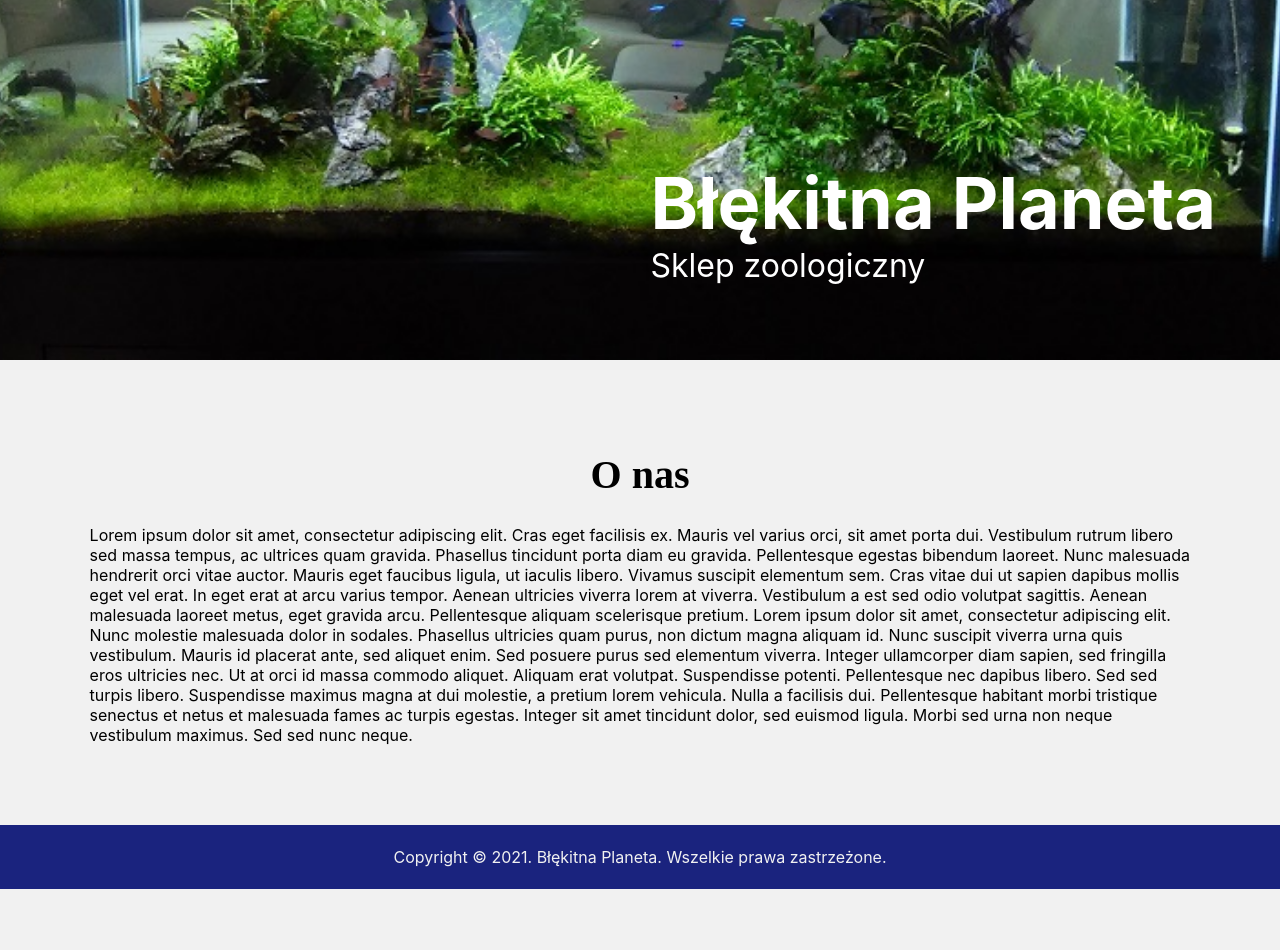
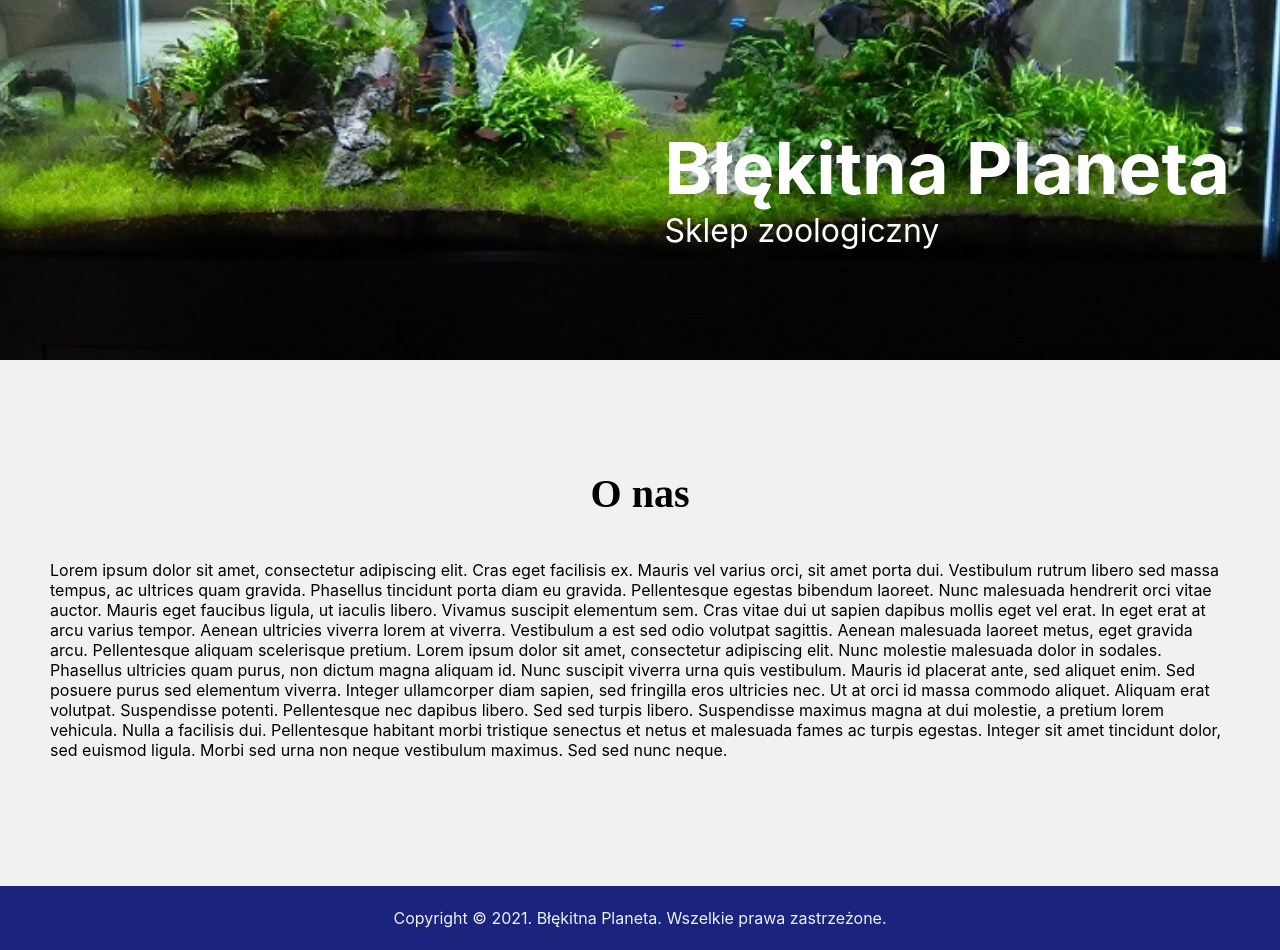
Before and after one commit to michmiku/blekitna-planeta, a Next.js app: page / in a window 1280 px wide. Shown: the part 440-1390 px from the top of the page. Before the commit the page ends 1329 px from the top, so only its background shows below. Built offline with nearby package versions, Linux system fonts and the light colour scheme.

Commit message:
css styles changes

```diff
--- a/components/Articles/Article.js
+++ b/components/Articles/Article.js
@@ -1,4 +1,4 @@
-import styles from 'styles/Article.module.scss'
+import styles from "styles/Article.module.scss";
 
 const Article = ({ title, date, content, coverImage }) => {
   return (
@@ -6,6 +6,7 @@ const Article = ({ title, date, content, coverImage }) => {
       <div className={styles.coverImage}>
         <img src={coverImage} alt="coverImage" />
       </div>
+      <div className="content-container">
         <div className={styles.title}>
           <h1>{title}</h1>
         </div>
@@ -13,6 +14,7 @@ const Article = ({ title, date, content, coverImage }) => {
           className={styles.articleContent}
           dangerouslySetInnerHTML={{ __html: content }}
         />
+      </div>
     </article>
   );
 };
--- a/components/Home/AboutUs.js
+++ b/components/Home/AboutUs.js
@@ -1,17 +1,38 @@
-import React from 'react';
-import style from 'styles/Home.module.scss'
+import React from "react";
+import style from "styles/Home.module.scss";
 
 const AboutUs = () => {
-    return (
-        <div className={style.aboutUs}>
-            <h1>O nas</h1>
-            <p>Lorem ipsum dolor sit amet, consectetur adipiscing elit. Cras eget facilisis ex. Mauris vel varius orci, sit amet porta dui. Vestibulum rutrum libero sed massa tempus, ac ultrices quam gravida. Phasellus tincidunt porta diam eu gravida. Pellentesque egestas bibendum laoreet. Nunc malesuada hendrerit orci vitae auctor. Mauris eget faucibus ligula, ut iaculis libero. Vivamus suscipit elementum sem. Cras vitae dui ut sapien dapibus mollis eget vel erat. In eget erat at arcu varius tempor. Aenean ultricies viverra lorem at viverra. Vestibulum a est sed odio volutpat sagittis. Aenean malesuada laoreet metus, eget gravida arcu. Pellentesque aliquam scelerisque pretium. Lorem ipsum dolor sit amet, consectetur adipiscing elit. Nunc molestie malesuada dolor in sodales.
-
-            Phasellus ultricies quam purus, non dictum magna aliquam id. Nunc suscipit viverra urna quis vestibulum. Mauris id placerat ante, sed aliquet enim. Sed posuere purus sed elementum viverra. Integer ullamcorper diam sapien, sed fringilla eros ultricies nec. Ut at orci id massa commodo aliquet. Aliquam erat volutpat. Suspendisse potenti.
-
-            Pellentesque nec dapibus libero. Sed sed turpis libero. Suspendisse maximus magna at dui molestie, a pretium lorem vehicula. Nulla a facilisis dui. Pellentesque habitant morbi tristique senectus et netus et malesuada fames ac turpis egestas. Integer sit amet tincidunt dolor, sed euismod ligula. Morbi sed urna non neque vestibulum maximus. Sed sed nunc neque.</p>
-        </div>
-    );
+  return (
+    <div className={style.aboutUs}>
+      <div className="content-container">
+        <h1>O nas</h1>
+        <p>
+          Lorem ipsum dolor sit amet, consectetur adipiscing elit. Cras eget
+          facilisis ex. Mauris vel varius orci, sit amet porta dui. Vestibulum
+          rutrum libero sed massa tempus, ac ultrices quam gravida. Phasellus
+          tincidunt porta diam eu gravida. Pellentesque egestas bibendum
+          laoreet. Nunc malesuada hendrerit orci vitae auctor. Mauris eget
+          faucibus ligula, ut iaculis libero. Vivamus suscipit elementum sem.
+          Cras vitae dui ut sapien dapibus mollis eget vel erat. In eget erat at
+          arcu varius tempor. Aenean ultricies viverra lorem at viverra.
+          Vestibulum a est sed odio volutpat sagittis. Aenean malesuada laoreet
+          metus, eget gravida arcu. Pellentesque aliquam scelerisque pretium.
+          Lorem ipsum dolor sit amet, consectetur adipiscing elit. Nunc molestie
+          malesuada dolor in sodales. Phasellus ultricies quam purus, non dictum
+          magna aliquam id. Nunc suscipit viverra urna quis vestibulum. Mauris
+          id placerat ante, sed aliquet enim. Sed posuere purus sed elementum
+          viverra. Integer ullamcorper diam sapien, sed fringilla eros ultricies
+          nec. Ut at orci id massa commodo aliquet. Aliquam erat volutpat.
+          Suspendisse potenti. Pellentesque nec dapibus libero. Sed sed turpis
+          libero. Suspendisse maximus magna at dui molestie, a pretium lorem
+          vehicula. Nulla a facilisis dui. Pellentesque habitant morbi tristique
+          senectus et netus et malesuada fames ac turpis egestas. Integer sit
+          amet tincidunt dolor, sed euismod ligula. Morbi sed urna non neque
+          vestibulum maximus. Sed sed nunc neque.
+        </p>
+      </div>
+    </div>
+  );
 };
 
 export default AboutUs;
--- a/components/Home/HeroImage.js
+++ b/components/Home/HeroImage.js
@@ -1,15 +1,16 @@
-import React from 'react';
-import style from 'styles/Home.module.scss'
+import React from "react";
+import style from "styles/Home.module.scss";
 
-const heroSrc = 'url("rybuoko3.jpg")'
+const heroSrc = 'url("rybuoko3.jpg")';
 
 const HeroImage = () => {
   return (
-        <div className={style.heroImage}
-            style={{ backgroundImage: heroSrc }}>
+    <div className={style.heroImage} style={{ backgroundImage: heroSrc }}>
+      <div className="content-container">
         <div className={style.heroText}>
           <h1>Błękitna Planeta</h1>
           <p>Sklep zoologiczny</p>
+        </div>
       </div>
     </div>
   );
--- a/styles/Home.module.scss
+++ b/styles/Home.module.scss
@@ -7,20 +7,24 @@
   height: $navigationDesktopHeight;
   display: grid;
   grid-template-columns: repeat(12, 1fr);
+
   .logo {
     @include flexContainterRow;
     grid-column: span 2;
     background-color: $lightBlueColor;
     color: $mainWhiteFontColor;
     justify-content: space-around;
+
     .mobileMenuButton {
       display: none;
     }
   }
+
   .allLinks {
     grid-column: span 10;
     display: grid;
     grid-template-columns: repeat(10, 1fr);
+
     .linkContainer {
       @include flexContainterColumn;
       grid-column: span 2;
@@ -29,75 +33,93 @@
       cursor: pointer;
       background-color: $darkBlueColor;
       color: $mainWhiteFontColor;
+
       .dropdown {
         display: inline-block;
         position: relative;
         width: 100%;
         height: $navigationDesktopHeight;
+
         a {
           @include flexContainterColumn;
           width: 100%;
           height: 100%;
+
           .dropdownIcon {
             display: none;
           }
         }
-        &:hover > .dropdownContent, &:hover > .asideDropdownContent {
+
+        &:hover>.dropdownContent,
+        &:hover>.asideDropdownContent {
           display: flex;
           background-color: $lightBlueColor;
         }
       }
+
       .dropdownContent {
         @include flexContainterColumn;
         display: none;
         position: absolute;
         width: 100%;
       }
+
       .aside {
         left: 100%;
         top: 0%;
       }
+
       &:hover {
         background-color: $lightBlueColor;
         color: $mainWhiteFontColor;
       }
     }
   }
+
   @media (max-width: $breakpointTablet) {
     display: flex;
     flex-direction: column;
     height: $navigationMobileHeight;
+
     .logo {
       flex-direction: row-reverse;
       height: 100%;
+
       .mobileMenuButton {
         display: flex;
         font-size: 22px;
       }
+
       p {
         font-size: 18px;
       }
     }
+
     .allLinks {
       @include flexContainterColumn;
       display: none;
       width: 100%;
       z-index: 2;
+
       .linkContainer {
         .dropdown {
           height: 100%;
+
           a {
             @include flexContainterRow;
             height: $navigationMobileHeight;
+
             .dropdownIcon {
               display: block;
               margin-left: 20px;
             }
           }
+
           .dropdownContent {
             display: none;
             position: relative;
           }
+
           .aside {
             left: 0%;
             top: 0%;
@@ -119,6 +141,7 @@
   background-color: $darkBlueColor;
   height: 8vh;
   @include flexContainterColumn;
+
   p {
     color: $backgroundGrayColor;
   }
@@ -132,14 +155,17 @@
   background-size: cover;
   position: relative;
   color: white;
+
+  div {
     .heroText {
-    position: absolute;
-    right: 5%;
-    bottom: 10%;
+      width: fit-content;
+      margin: auto 0 100px auto;
+
       h1 {
         font-size: 72px;
         margin: 0
       }
+
       p {
         font-size: 32px;
         margin: 0;
@@ -147,11 +173,15 @@
     }
   }
 
+}
+
 .aboutUs {
   width: 100%;
-  padding: 5% 7%;
   box-sizing: border-box;
+  padding: 100px 0;
+
   h1 {
+    margin-top: 0;
     font-size: 40px;
     text-align: center;
     font-family: $headerFontFamily;
--- a/styles/globals.scss
+++ b/styles/globals.scss
@@ -17,3 +17,16 @@ a {
 * {
   box-sizing: border-box;
 }
+
+.content-container {
+  max-width: 1200px;
+  width: 100%;
+  height: 100%;
+  margin: 0 auto;
+  position: relative;
+  display: flex;
+  flex-direction: column;
+  justify-content: center;
+  align-items: center;
+  padding: 10px;
+}
```
Also changed, not shown: pages/aktualnosci/index.js (+12 -16 lines), pages/nasze-realizacje/rybuoku/index.js (+19 -25 lines), pages/porady/nasi-pupile/inne/index.js (+12 -16 lines), pages/porady/nasi-pupile/kot/index.js (+12 -16 lines), pages/porady/nasi-pupile/pies/index.js (+12 -16 lines), pages/porady/okiem-akwarysty/index.js (+12 -16 lines), styles/Article.module.scss (+28 -0 lines). Lines whose indentation alone changed are shown as unchanged.
